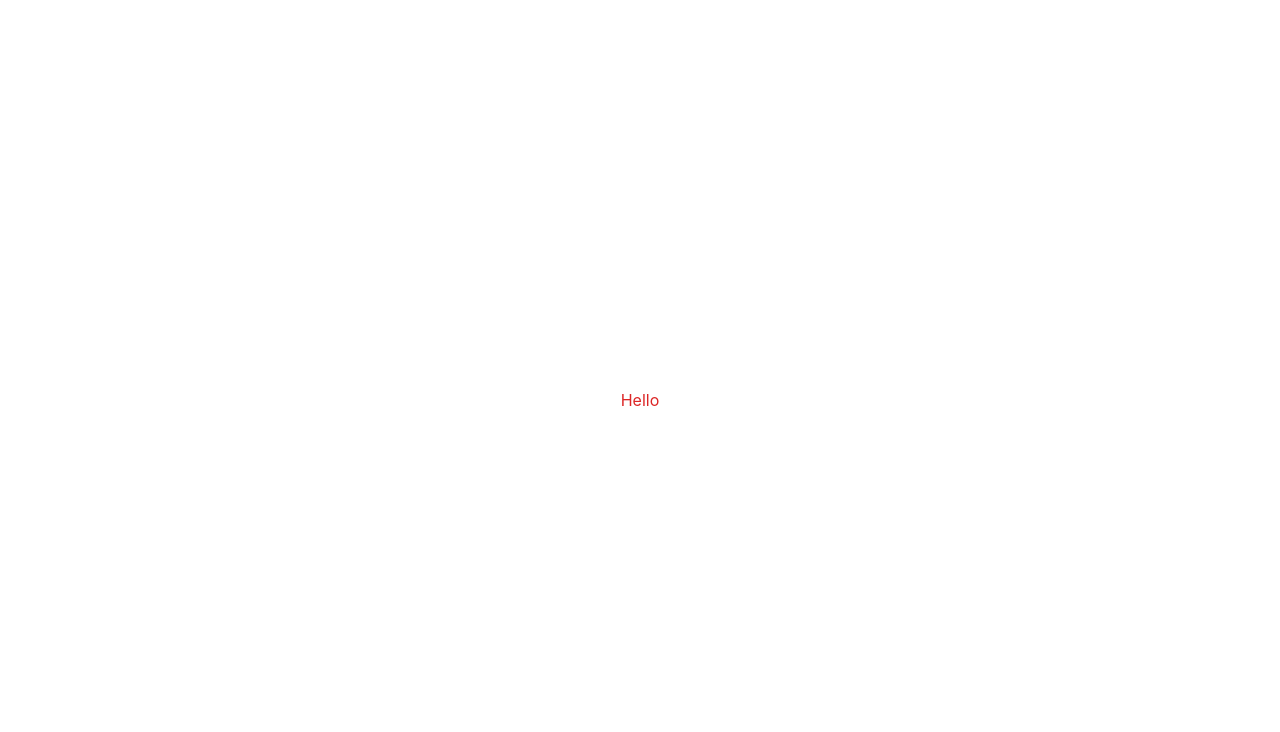
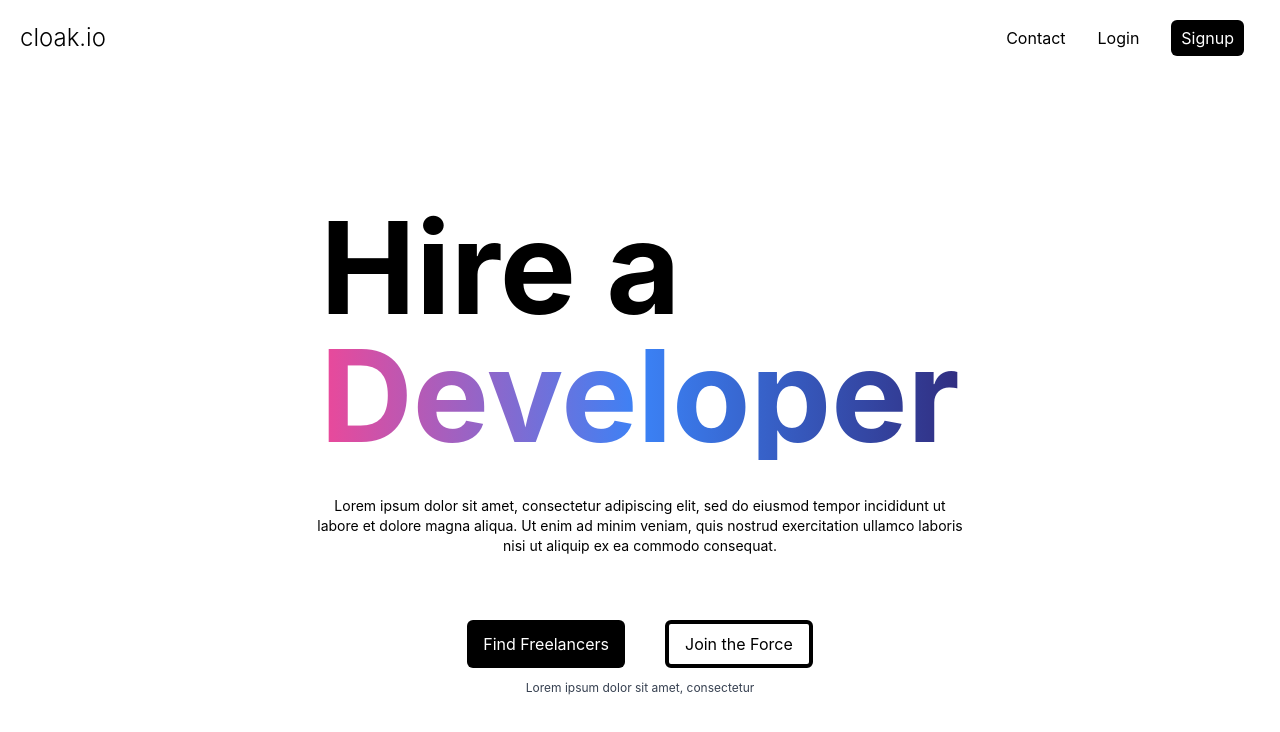
Before and after one commit to Olatokumbo/Cloak.io, a Next.js app: page / in a window 1280 px wide. Shown: the top 732 px of the page. Built offline with nearby package versions, Linux system fonts and the light colour scheme.

Commit message:
Designing the Main page and navbar

```diff
--- a/components/Navbar.js
+++ b/components/Navbar.js
@@ -1,9 +1,49 @@
-const Navbar = () =>{
-    return(
-        <nav>
-            <h1>cloak.io</h1>
-        </nav>
-    )
-}
+import { useState } from "react";
+const Navbar = () => {
+  const [isOpen, setIsOpen] = useState(false);
+  return (
+    <nav className="flex flex-col justify-between items-center p-5 top-0 left-0 right-0 sm:flex-row w-screen">
+      <div className="flex w-full justify-between items-center">
+        <h1 className="text-2xl font-light hover: cursor-pointer">cloak.io</h1>
+        <svg
+          xmlns="http://www.w3.org/2000/svg"
+          className="h-6 w-6 lg:hidden md:hidden sm:hidden cursor-pointer block"
+          fill="none"
+          viewBox="0 0 24 24"
+          stroke="currentColor"
+          htmlFor="menu-toggle"
+          onClick={() => setIsOpen(!isOpen)}
+        >
+          <path
+            strokeLinecap="round"
+            strokeLinejoin="round"
+            strokeWidth={2}
+            d="M4 6h16M4 12h16m-7 6h7"
+          />
+        </svg>
+      </div>
+      <div
+        id="menu"
+        className={
+          "items-center sm:flex md:flex" + (isOpen ? " flex" : " hidden")
+        }
+      >
+        <ul className="flex flex-col list-none lg:ml-auto items-center justify-center sm:flex-row">
+          <li className="sm:my-0 my-1">
+            <h1 className="mx-4 hover: cursor-pointer">Contact</h1>
+          </li>
+          <li className="sm:my-0 my-1">
+            <h1 className="mx-4 hover: cursor-pointer">Login</h1>
+          </li>
+          <li className="sm:my-0 my-1">
+            <button className="mx-4 bg-black text-white py-1.5 px-2.5 rounded-md hover:bg-gray-900 focus:outline-none">
+              Signup
+            </button>
+          </li>
+        </ul>
+      </div>
+    </nav>
+  );
+};
 
 export default Navbar;
--- a/package.json
+++ b/package.json
@@ -10,7 +10,8 @@
   "dependencies": {
     "next": "10.1.3",
     "react": "17.0.2",
-    "react-dom": "17.0.2"
+    "react-dom": "17.0.2",
+    "react-typing-effect": "^2.0.5"
   },
   "devDependencies": {
     "autoprefixer": "^10.2.5",
--- a/pages/index.js
+++ b/pages/index.js
@@ -1,4 +1,5 @@
 import Head from "next/head";
+import Navbar from "../components/Navbar";
 import styles from "../styles/Home.module.css";
 
 export default function Home() {
@@ -8,9 +9,33 @@ export default function Home() {
         <title>Create Next App</title>
         <link rel="icon" href="/favicon.ico" />
       </Head>
-
+      <Navbar />
       <main className={styles.main}>
-        <h1 className="text-red-600">Hello</h1>
+        <div className="flex flex-col my-9">
+          <h1 className="text-5xl font-bold sm:text-7xl md:text-9xl">Hire a</h1>
+          <h1 className="text-5xl font-bold sm:text-7xl md:text-9xl bg-gradient-to-r from-pink-500 via-blue-500 to-indigo-900 bg-clip-text text-transparent ">
+            Developer
+          </h1>
+        </div>
+        <div className="flex flex-col items-center">
+          <h5 className="text-center max-w-md text-sm px-3 md:max-w-2xl">
+            Lorem ipsum dolor sit amet, consectetur adipiscing elit, sed do
+            eiusmod tempor incididunt ut labore et dolore magna aliqua. Ut enim
+            ad minim veniam, quis nostrud exercitation ullamco laboris nisi ut
+            aliquip ex ea commodo consequat.
+          </h5>
+          <div className="flex mx-auto mt-16">
+            <button className="mx-5 bg-black focus:outline-none text-white px-3 py-2 md:px-4 rounded-md hover:bg-gray-900">
+              Find Freelancers
+            </button>
+            <button className="mx-5 focus:outline-none px-2 py-2 sm:px-4 sm:py-2 md:px-4 border-black border-solid border-4 rounded-md hover:bg-gray-200">
+              Join the Force
+            </button>
+          </div>
+          <h6 className="my-3 text-gray-700 text-xs">
+            Lorem ipsum dolor sit amet, consectetur
+          </h6>
+        </div>
       </main>
     </div>
   );
--- a/styles/Home.module.css
+++ b/styles/Home.module.css
@@ -8,7 +8,7 @@
 }
 
 .main {
-  padding: 5rem 0;
+  /* padding: 5rem 0; */
   flex: 1;
   display: flex;
   flex-direction: column;
```
Also changed, not shown: 1 other file (tests, documents, lock files or other folders).
